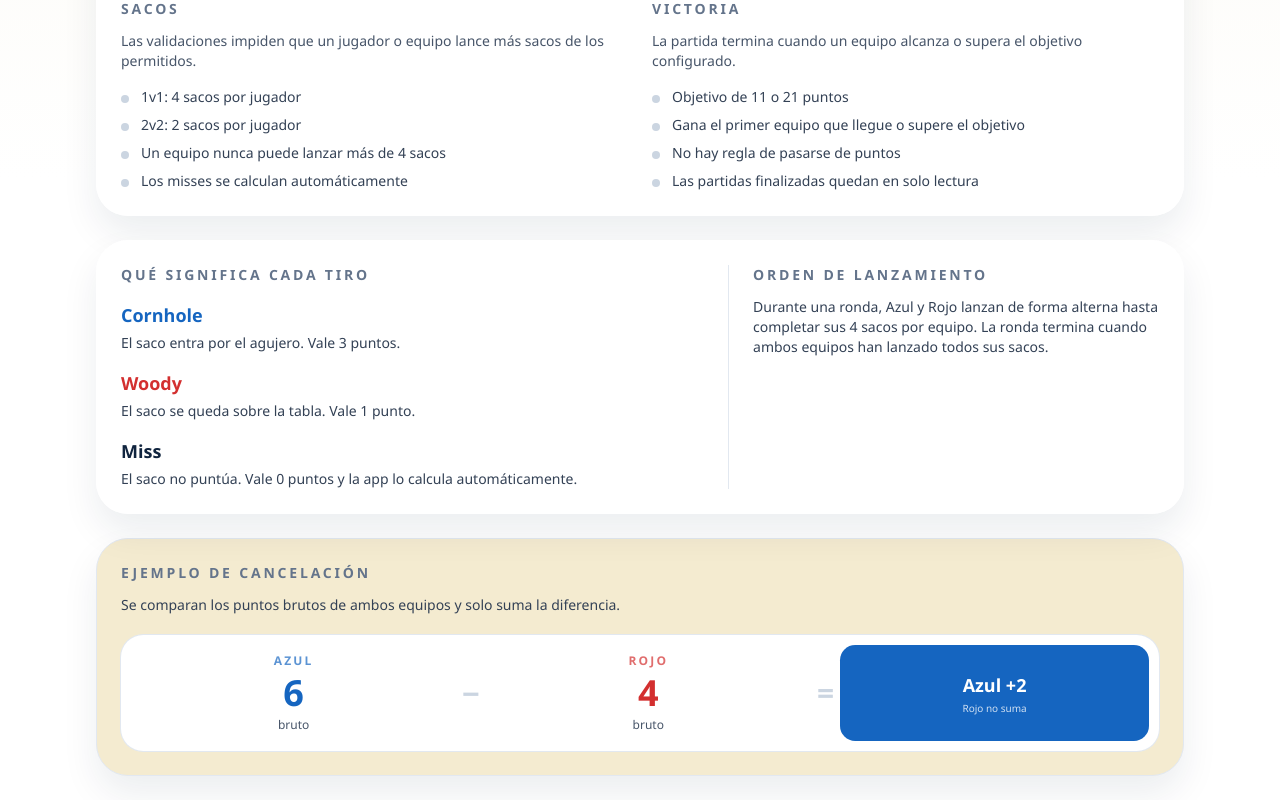
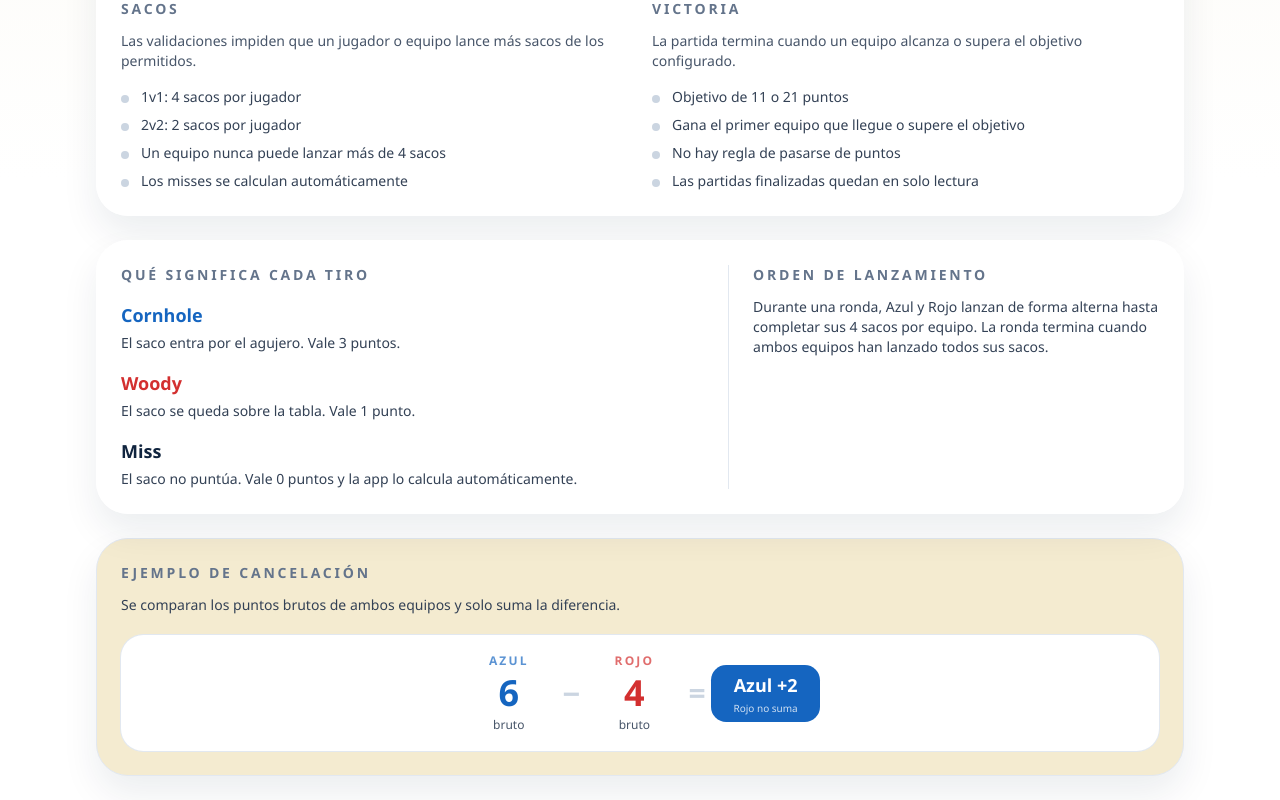
Before and after one commit to amerinoo/cornhole-scorekeeper, a React (Vite) app: page /reglas in a window 1280 px wide. Shown: the part 682-1482 px from the top of the page. Built offline with nearby package versions, Linux system fonts and the light colour scheme; no server answers.

Commit message:
Pull cancellation example elements closer

```diff
--- a/src/app/pages/RulesPage.tsx
+++ b/src/app/pages/RulesPage.tsx
@@ -145,8 +145,8 @@ export function RulesPage() {
         </p>
 
         <div className="mt-5">
-          <div className="grid grid-cols-[1fr_auto_1fr_auto_0.95fr] items-stretch gap-1.5 rounded-[1.4rem] bg-white p-2.5 ring-1 ring-slate-200">
-            <div className="flex flex-col justify-center rounded-[1.1rem] bg-blueTeam/8 px-2.5 py-2 text-center">
+          <div className="flex items-center justify-center gap-1 rounded-[1.4rem] bg-white p-2.5 ring-1 ring-slate-200">
+            <div className="flex w-[5.6rem] flex-col justify-center rounded-[1.1rem] bg-blueTeam/8 px-2 py-2 text-center sm:w-[6.1rem]">
               <p className="text-xs font-semibold uppercase tracking-[0.18em] text-blueTeam/70">
                 Azul
               </p>
@@ -154,11 +154,11 @@ export function RulesPage() {
               <p className="mt-1 text-xs font-medium text-slate-600">bruto</p>
             </div>
 
-            <div className="flex items-center justify-center">
+            <div className="flex w-4 items-center justify-center sm:w-5">
               <p className="text-2xl font-black text-slate-300 sm:text-3xl">−</p>
             </div>
 
-            <div className="flex flex-col justify-center rounded-[1.1rem] bg-redTeam/8 px-2.5 py-2 text-center">
+            <div className="flex w-[5.6rem] flex-col justify-center rounded-[1.1rem] bg-redTeam/8 px-2 py-2 text-center sm:w-[6.1rem]">
               <p className="text-xs font-semibold uppercase tracking-[0.18em] text-redTeam/70">
                 Rojo
               </p>
@@ -166,11 +166,11 @@ export function RulesPage() {
               <p className="mt-1 text-xs font-medium text-slate-600">bruto</p>
             </div>
 
-            <div className="flex items-center justify-center">
+            <div className="flex w-4 items-center justify-center sm:w-5">
               <p className="text-2xl font-black text-slate-300 sm:text-3xl">=</p>
             </div>
 
-            <div className="flex flex-col justify-center rounded-[0.95rem] bg-blueTeam px-1.5 py-1.5 text-center text-white">
+            <div className="flex w-[6.2rem] flex-col justify-center rounded-[0.95rem] bg-blueTeam px-1.5 py-1.5 text-center text-white sm:w-[6.8rem]">
               <p className="text-base font-black sm:text-lg">Azul +2</p>
               <p className="mt-0.5 text-[10px] font-medium text-white/80">
                 Rojo no suma
```
